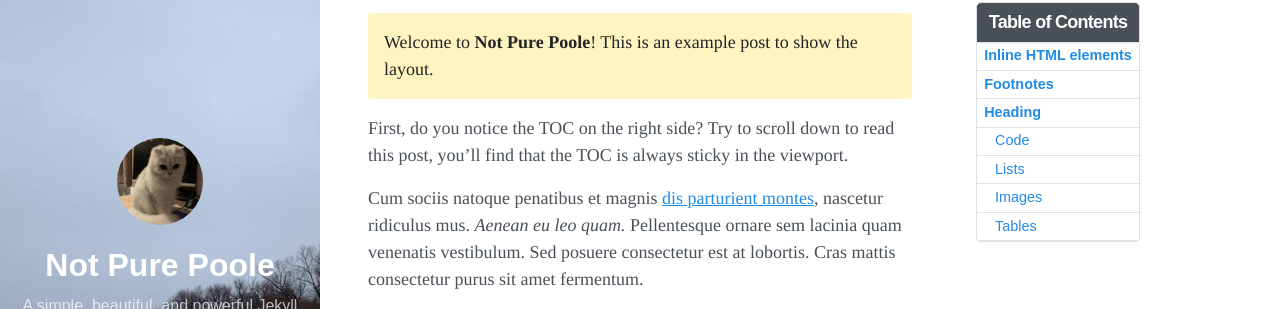
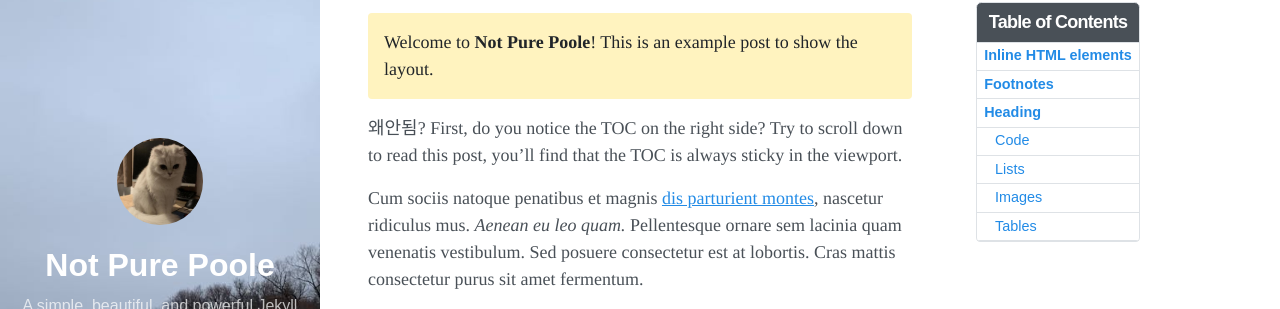
Before and after one commit to elect10/elect10.github.io, a Jekyll site: the page built from vszhub-not-pure-poole-114901d/_posts/2020-09-29-welcome-to-not-pure-poole.md, in a window 1280 px wide and 900 px high. Shown: the part 118-427 px from the top of the window. Built offline with Jekyll 4.4.1, drawn with Linux system fonts in a browser that asks for light colours; nearby versions of some CDN libraries.

Commit message:
second commit

```diff
--- a/vszhub-not-pure-poole-114901d/_posts/2020-09-29-welcome-to-not-pure-poole.md
+++ b/vszhub-not-pure-poole-114901d/_posts/2020-09-29-welcome-to-not-pure-poole.md
@@ -9,6 +9,7 @@ toc:  true
 Welcome to **Not Pure Poole**! This is an example post to show the layout.
 {: .message }
 
+왜안됨?
 First, do you notice the TOC on the right side? Try to scroll down to read this post, you'll find that the TOC is always sticky in the viewport.
 
 Cum sociis natoque penatibus et magnis <a href="#">dis parturient montes</a>, nascetur ridiculus mus. *Aenean eu leo quam.* Pellentesque ornare sem lacinia quam venenatis vestibulum. Sed posuere consectetur est at lobortis. Cras mattis consectetur purus sit amet fermentum.
```
